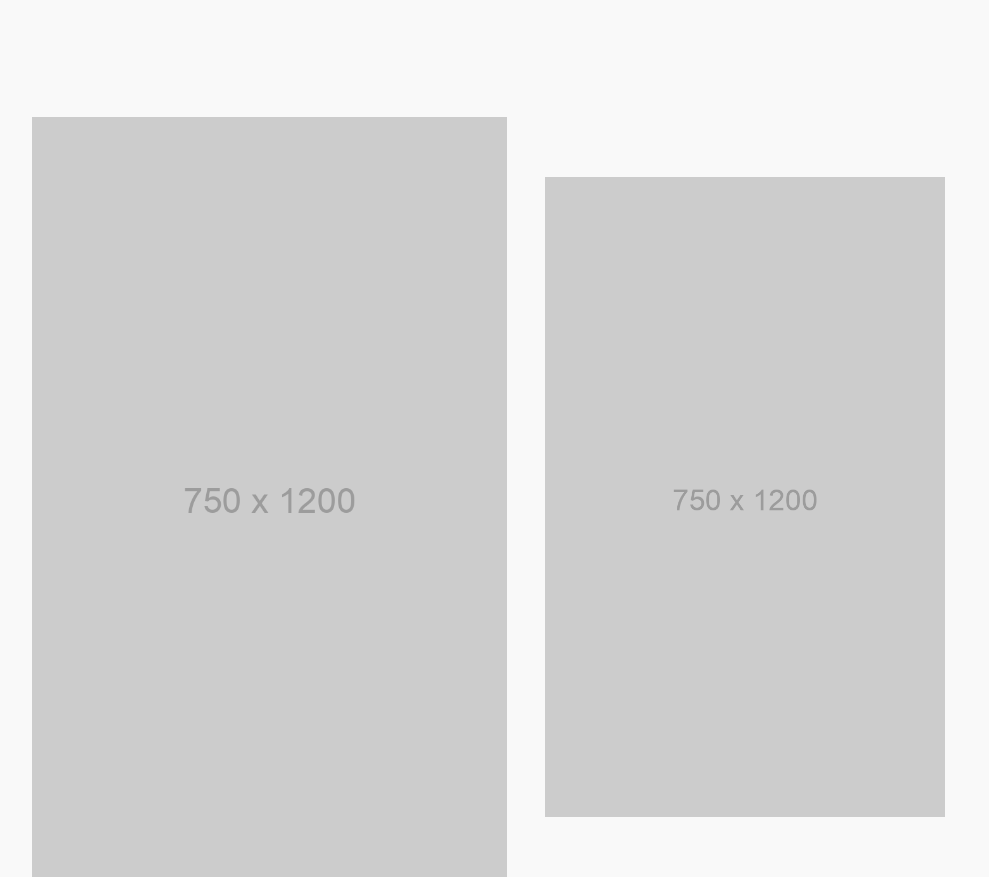
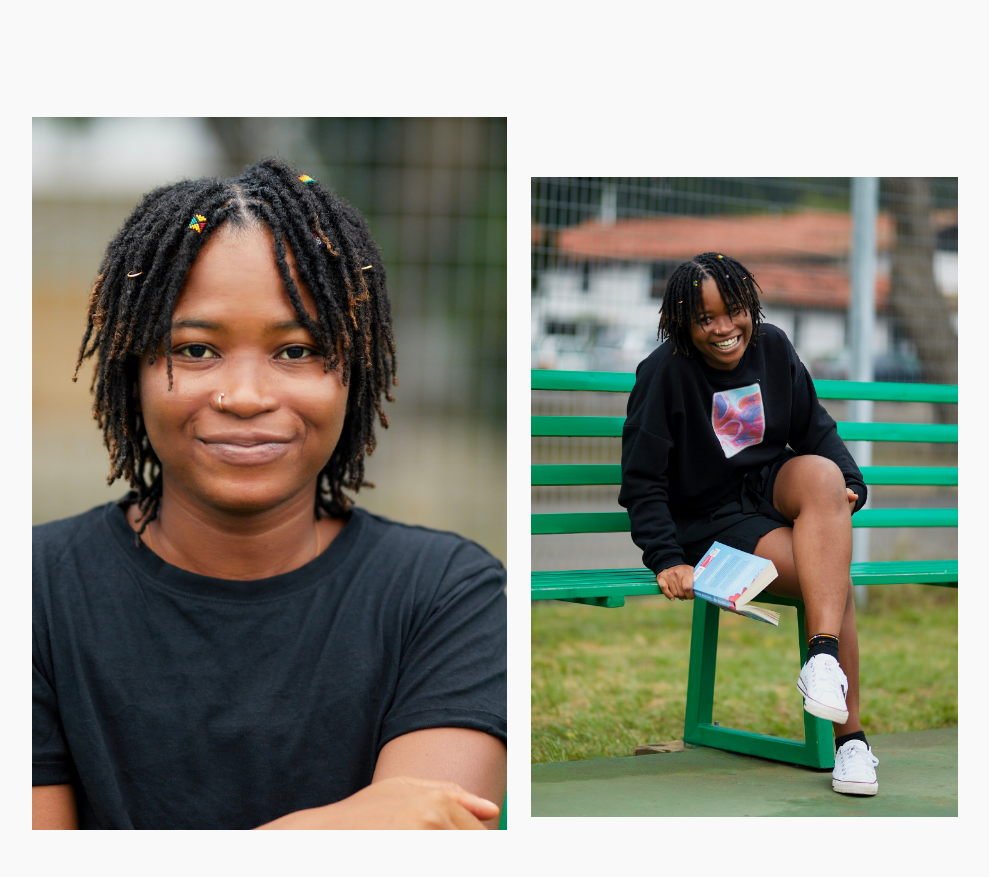
Before and after one commit to hidden-company/efua-portfolio, a plain HTML site: page about.html in a window 1280 px wide. Shown: the part 1531-2408 px from the top of the page, without its empty margins (133-1122 px from the left). Drawn offline with nearby package versions, Linux system fonts and the light colour scheme; a script that the page names is missing.

Commit message:
update about page imgs

```diff
--- a/about.html
+++ b/about.html
@@ -364,7 +364,7 @@
           >
             <img
               class="has-bigger-scale cover-bg-img has-direction"
-              src="assets/img/about-5.jpg"
+              src="assets/img/effy/about_hero.jpg"
               alt=""
             />
           </div>
@@ -719,13 +719,13 @@
               class="img-left"
               data-dsn-animation='{"to":{"rotation":"-15","y":"60"},"option":{"scrub":"1"},"responsive":["desktop","tablet"],"to_tablet":{"rotation":"-15"}}'
             >
-              <img src="assets/img/p1.jpg" alt="" />
+              <img src="assets/img/effy/second_about.jpg" alt="first portrait" />
             </div>
             <div
               class="img-right"
               data-dsn-animation='{"to":{"rotation":"9","y":0},"option":{"scrub":"1"},"responsive":["desktop","tablet"],"to_tablet":{"rotation":"1"}}'
             >
-              <img src="assets/img/p2.jpg" alt="" />
+              <img src="assets/img/effy/first_about.jpg" alt="second portrait" />
             </div>
           </div>
         </div>
```
Also changed, not shown: assets/img/effy/about_hero.jpg (renamed from assets/img/about_hero.jpg), assets/img/effy/first_ image_on_home.jpg (renamed from assets/img/first_ image_on_home.jpg), assets/img/effy/first_about.jpg (added), assets/img/effy/main_hero.jpg (renamed from assets/img/main_hero.jpg), assets/img/effy/other_3.jpg (renamed from assets/img/other_3.jpg), assets/img/effy/second_about.jpg (added), assets/img/effy/second_image_on_home.jpg (renamed from assets/img/second_image_on_home.jpg), 1 other file.
